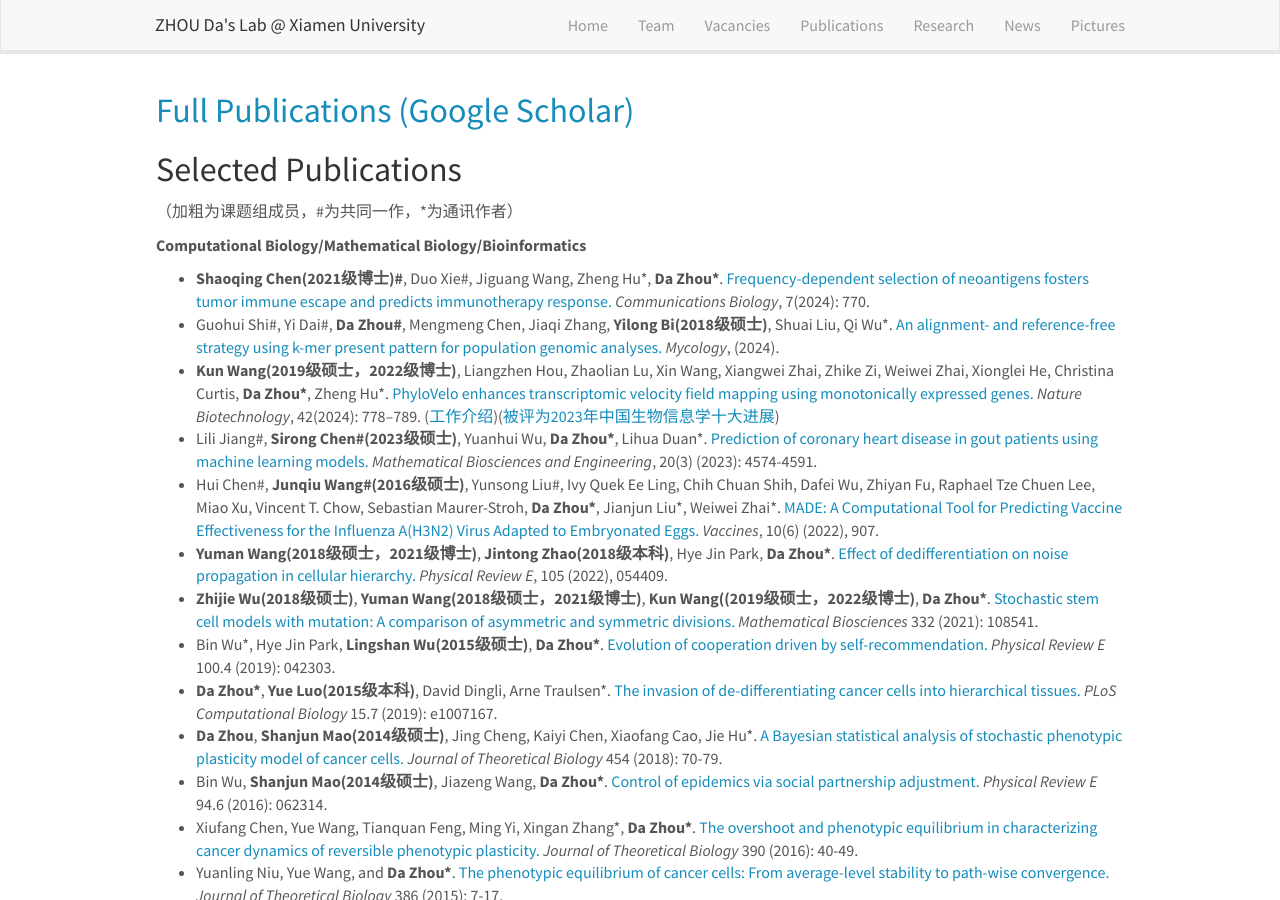
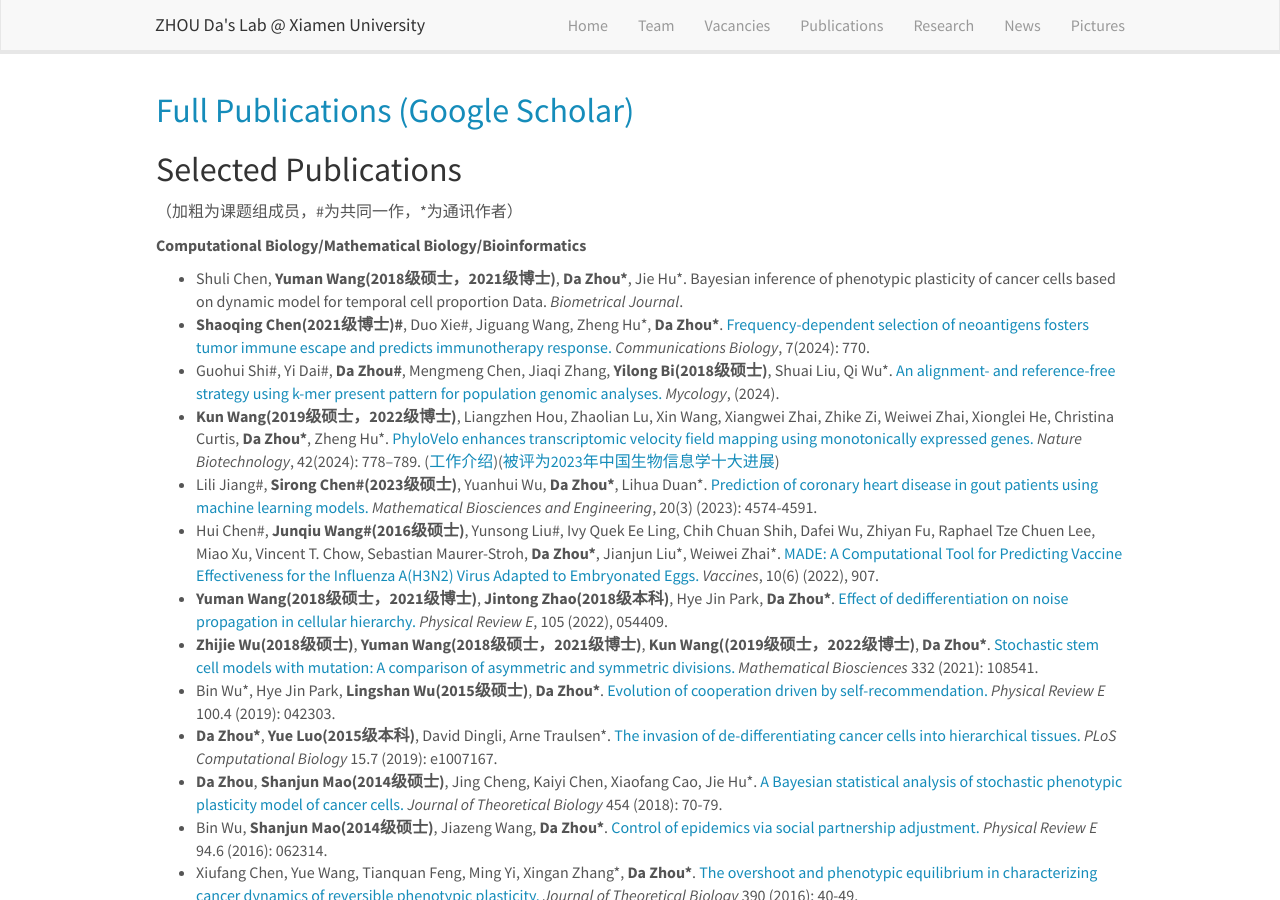
Before and after one commit to ZhouDaLab/zhoudalab.github.io, a Jekyll site: the page built from _pages/publications.md, in a window 1280 px wide and 900 px high. Built offline with Jekyll 4.4.1, drawn with Linux system fonts in a browser that asks for light colours; nearby versions of some CDN libraries.

Commit message:
Update publications.md

```diff
--- a/_pages/publications.md
+++ b/_pages/publications.md
@@ -14,7 +14,8 @@ permalink: /publications/
 
 **Computational Biology/Mathematical Biology/Bioinformatics**
 
-- **Shaoqing Chen(2021级博士)\#**, Duo Xie\#, Jiguang Wang, Zheng Hu\*, **Da Zhou\***. [Frequency-dependent selection of neoantigens fosters tumor immune escape and predicts immunotherapy response.](https://www.nature.com/articles/s42003-024-06460-7) *Communications Biology*, 7(2024): 770.
+- Shuli Chen, **Yuman Wang(2018级硕士，2021级博士)**, **Da Zhou\***, Jie Hu\*. Bayesian inference of phenotypic plasticity of cancer cells based on dynamic model for temporal cell proportion Data. *Biometrical Journal*.
+-  **Shaoqing Chen(2021级博士)\#**, Duo Xie\#, Jiguang Wang, Zheng Hu\*, **Da Zhou\***. [Frequency-dependent selection of neoantigens fosters tumor immune escape and predicts immunotherapy response.](https://www.nature.com/articles/s42003-024-06460-7) *Communications Biology*, 7(2024): 770.
 - Guohui Shi\#, Yi Dai#, **Da Zhou\#**, Mengmeng Chen, Jiaqi Zhang, **Yilong Bi(2018级硕士)**, Shuai Liu, Qi Wu\*. [An alignment- and reference-free strategy using k-mer present pattern for population genomic analyses.](https://www.tandfonline.com/doi/citedby/10.1080/21501203.2024.2358868?scroll=top&needAccess=true) *Mycology*, (2024).
 - **Kun Wang(2019级硕士，2022级博士)**, Liangzhen Hou, Zhaolian Lu, Xin Wang, Xiangwei Zhai, Zhike Zi, Weiwei Zhai, Xionglei He, Christina Curtis, **Da Zhou\***, Zheng Hu\*. [PhyloVelo enhances transcriptomic velocity field mapping using monotonically expressed genes.](https://www.nature.com/articles/s41587-023-01887-5) *Nature Biotechnology*, 42(2024): 778–789. ([工作介绍](http://isynbio.siat.ac.cn/view.php?id=753))([被评为2023年中国生物信息学十大进展](http://gpb.big.ac.cn/news/1020))
 - Lili Jiang\#, **Sirong Chen\#(2023级硕士)**, Yuanhui Wu,  **Da Zhou\***,  Lihua Duan\*.  [Prediction of coronary heart disease in gout patients using machine learning models.](http://www.aimspress.com/article/doi/10.3934/mbe.2023212) *Mathematical Biosciences and Engineering*, 20(3) (2023): 4574-4591.
```
